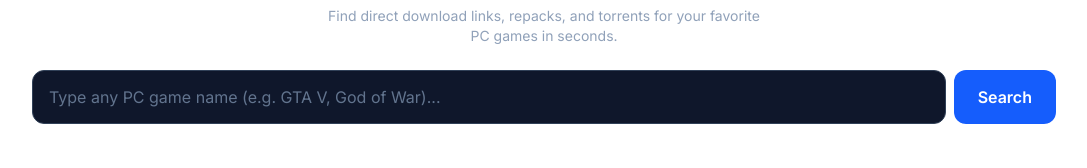
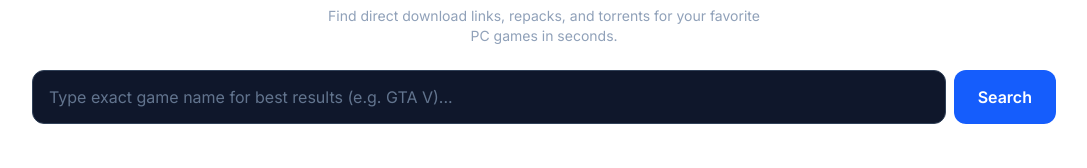
Before and after one commit to gcmshan/cyberhub-indexer, a Next.js app: page / in a window 1280 px wide. Shown: the part 132-300 px from the top of the page, without its empty margins (96-1183 px from the left). Built offline with nearby package versions, Linux system fonts and the light colour scheme.

Commit message:
updated placeholder text

```diff
--- a/components/AllInOneSearch.tsx
+++ b/components/AllInOneSearch.tsx
@@ -98,7 +98,7 @@ export default function AllInOneSearch({ initialQuery = "" }: AllInOneSearchProp
         const titleA = (a.title || "").toLowerCase();
         const titleB = (b.title || "").toLowerCase();
 
-        const queryWords = cleanQuery.split(" ").filter(w => w.length > 0);
+        const queryWords = cleanQuery.split(" ").filter((w) => w.length > 0);
 
         const fullMatchA = titleA.includes(cleanQuery);
         const fullMatchB = titleB.includes(cleanQuery);
@@ -111,8 +111,8 @@ export default function AllInOneSearch({ initialQuery = "" }: AllInOneSearchProp
         if (startsA && !startsB) return -1;
         if (!startsA && startsB) return 1;
 
-        const wordsMatchedA = queryWords.filter(word => titleA.includes(word)).length;
-        const wordsMatchedB = queryWords.filter(word => titleB.includes(word)).length;
+        const wordsMatchedA = queryWords.filter((word) => titleA.includes(word)).length;
+        const wordsMatchedB = queryWords.filter((word) => titleB.includes(word)).length;
 
         if (wordsMatchedA !== wordsMatchedB) {
           return wordsMatchedB - wordsMatchedA;
@@ -178,8 +178,8 @@ export default function AllInOneSearch({ initialQuery = "" }: AllInOneSearchProp
                   setShowSuggestions(true);
                 }
               }}
-              placeholder="Type any PC game name (e.g. GTA V, God of War)..."
-              className="flex-1 bg-slate-900 border border-slate-700 rounded-xl px-4 py-3.5 text-white placeholder-slate-500 focus:outline-none focus:border-blue-500"
+              placeholder="Type exact game name for best results (e.g. GTA V)..."
+              className="flex-1 bg-slate-900 border border-slate-700 rounded-xl px-4 py-3.5 text-white placeholder-slate-500 focus:outline-none focus:border-blue-500 text-sm sm:text-base truncate"
             />
             <button
               type="submit"
```
